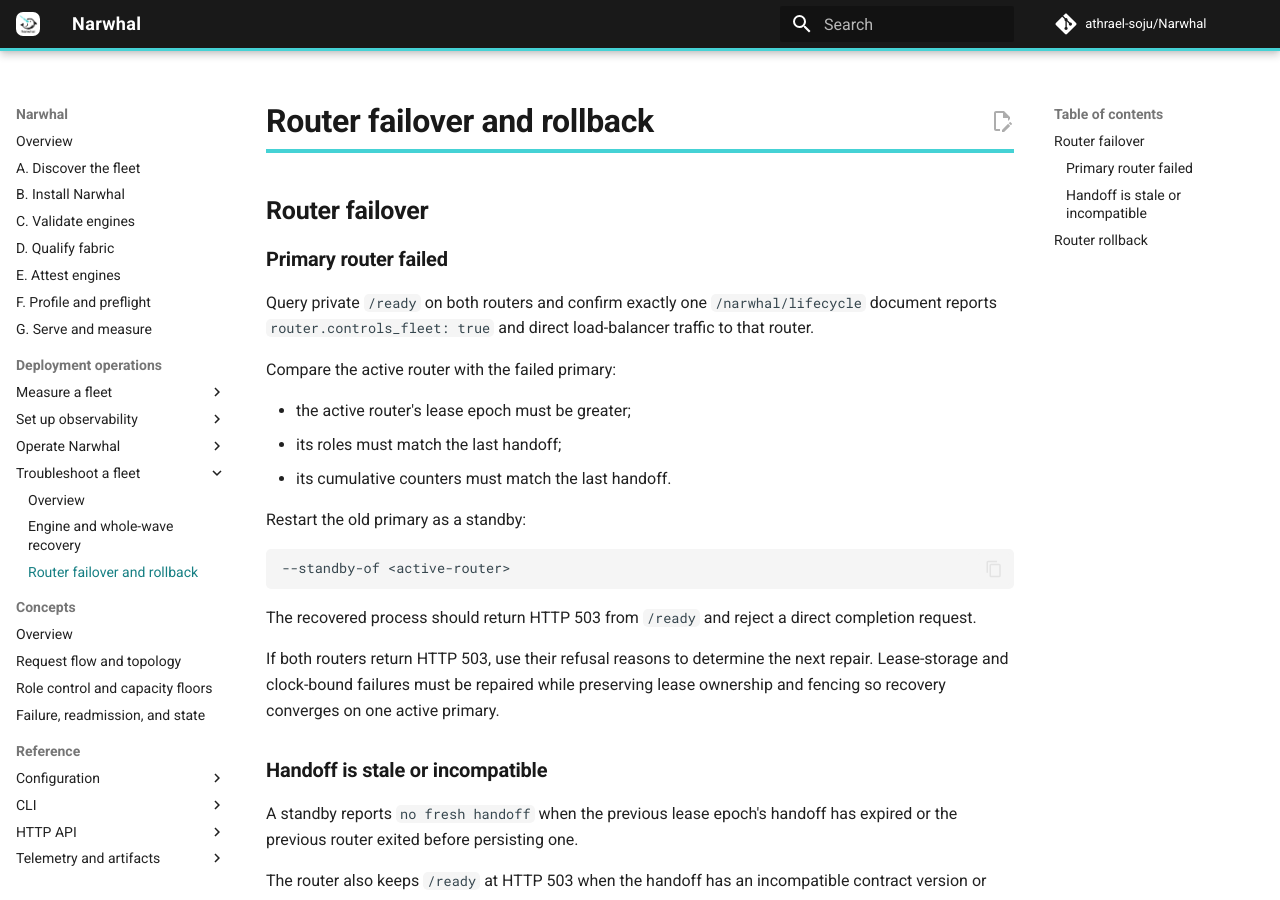
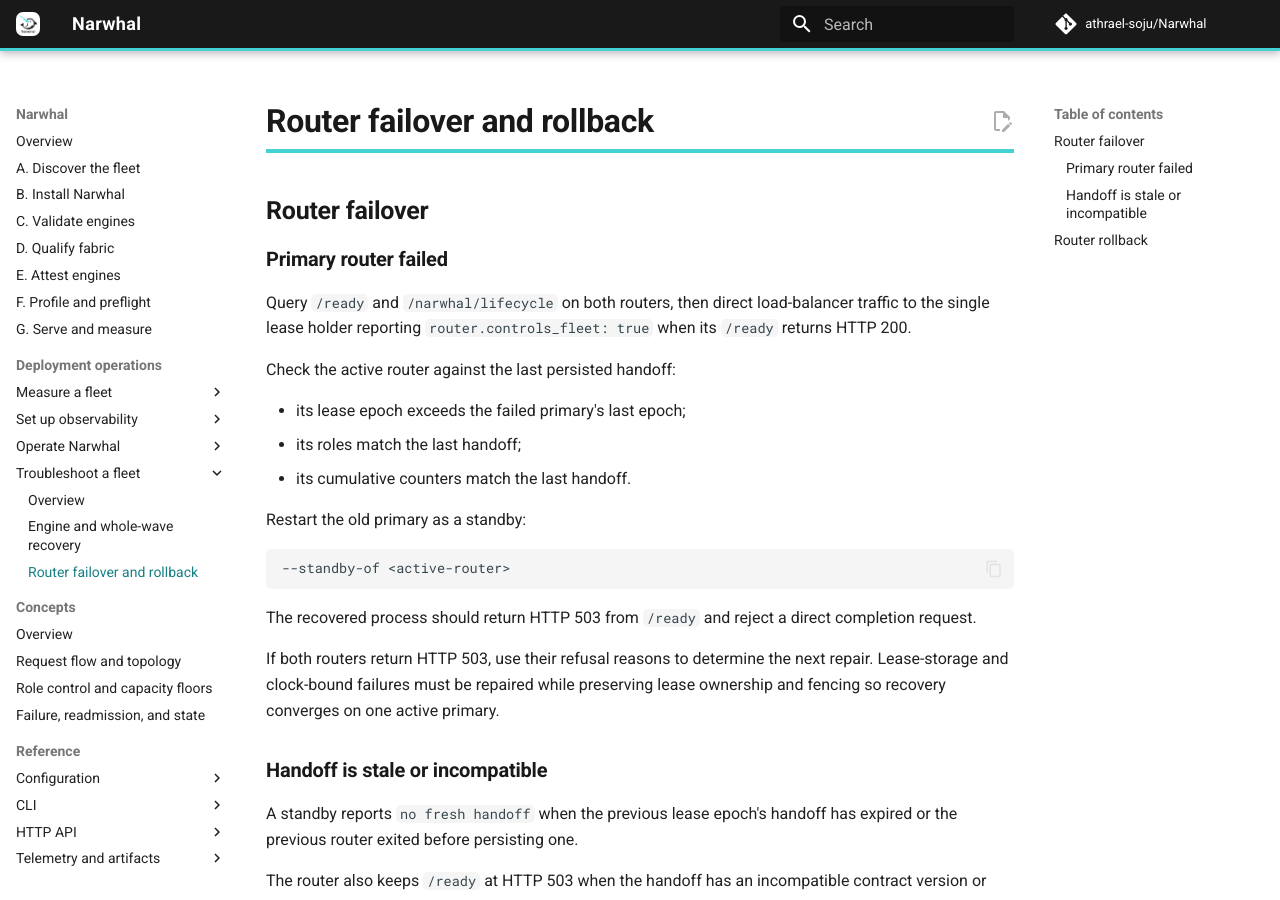
Before and after one commit to athrael-soju/Narwhal, an MkDocs documentation site: the page built from docs/troubleshoot/02-Router-Recovery.md, in a window 1280 px wide and 900 px high. Built offline with MkDocs 1.6.1 and Material for MkDocs 9.7.7, drawn with Linux system fonts in a browser that asks for light colours; comment, search, counter and statistics services are not loaded.

Commit message:
docs: improve clarity in primary router failure instructions

```diff
--- a/docs/troubleshoot/02-Router-Recovery.md
+++ b/docs/troubleshoot/02-Router-Recovery.md
@@ -4,13 +4,13 @@
 
 ### Primary router failed
 
-Query private `/ready` on both routers and confirm exactly one `/narwhal/lifecycle` document reports `router.controls_fleet: true` and direct load-balancer traffic to that router.
+Query `/ready` and `/narwhal/lifecycle` on both routers, then direct load-balancer traffic to the single lease holder reporting `router.controls_fleet: true` when its `/ready` returns HTTP 200.
 
-Compare the active router with the failed primary:
+Check the active router against the last persisted handoff:
 
-- the active router's lease epoch must be greater;
-- its roles must match the last handoff;
-- its cumulative counters must match the last handoff.
+- its lease epoch exceeds the failed primary's last epoch;
+- its roles match the last handoff;
+- its cumulative counters match the last handoff.
 
 Restart the old primary as a standby:
 
```
